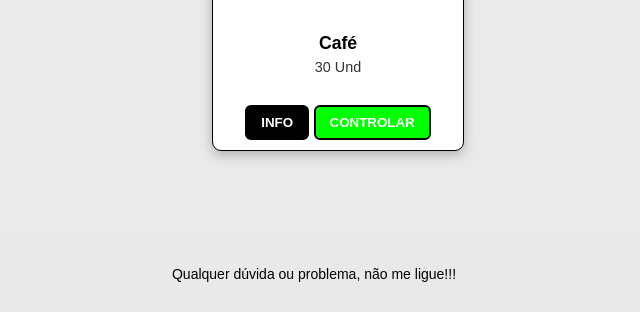
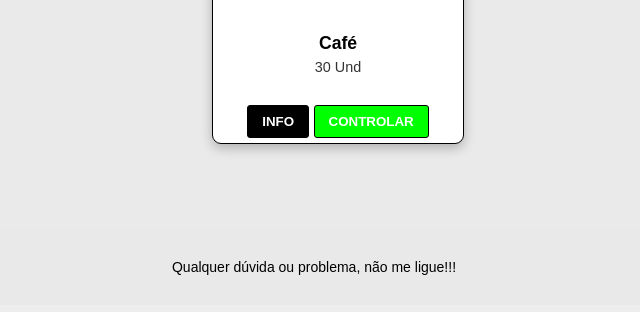
Before and after one commit to Blenth/Gestao_Projets, a Django app: page /ListProduct/ in a window 1280 px wide. Shown: the part 581-893 px from the top of the page, without its empty margins (326-966 px from the left). After the commit the page ends 856 px from the top, so only its background shows below. Run offline with Django 5.2, Linux system fonts and the light colour scheme.

Commit message:
Mudanças

```diff
--- a/blog/templates/List.html
+++ b/blog/templates/List.html
@@ -6,7 +6,6 @@
   <title>Estoque</title>
 
   <style>
-    /* ======= PALETTE ======= */
     :root {
       --primary-bc: #eaeaea;
       --secondary-bc: #0a0425;
@@ -24,7 +23,7 @@
       background-color: var(--primary-bc);
     }
 
-    /* ======= NAV ======= */
+
     .nav {
       display: flex;
       justify-content: space-between;
@@ -67,7 +66,7 @@
       filter: brightness(80%);
     }
 
-    /* ======= HEADER ======= */
+
     .header {
       text-align: center;
       color: white;
@@ -82,7 +81,7 @@
       margin: 0;
     }
 
-    /* ======= MAIN ======= */
+
     .main {
       padding: 40px 5%;
       text-align: center;
@@ -105,7 +104,7 @@
       box-shadow: 0px 0px 5px;
     }
 
-    /* ======= GRID DE PRODUTOS ======= */
+
 
 
     .btn {
@@ -134,7 +133,7 @@
       color: var(--sucess-button-tc);
     }
 
-    /* ======= FOOTER ======= */
+
     .footer {
       text-align: center;
       padding: 30px;
@@ -203,28 +202,26 @@
 
 button.info,
 button.controlar {
-  font-weight: 600;
+  font-weight: 700;
   padding: 8px 14px;
-  border-radius: 6px;
-  border: 2px solid black;
+  border-radius: 3px;
+  border: 1px solid black;
   cursor: pointer;
   transition: all 0.3s ease;
-  margin-bottom: 10px;
+  margin-bottom: 5px;
 }
 
-/* Botão preto */
 button.info {
   background-color: #000;
   color: #fff;
 }
 
-/* Botão verde */
+
 button.controlar {
   background-color: #00ff00;
   color: #ffffffff;
 }
 
-/* Hover (inversão das cores) */
 button.info:hover,
 button.controlar:hover {
   background-color: #fff;
```
